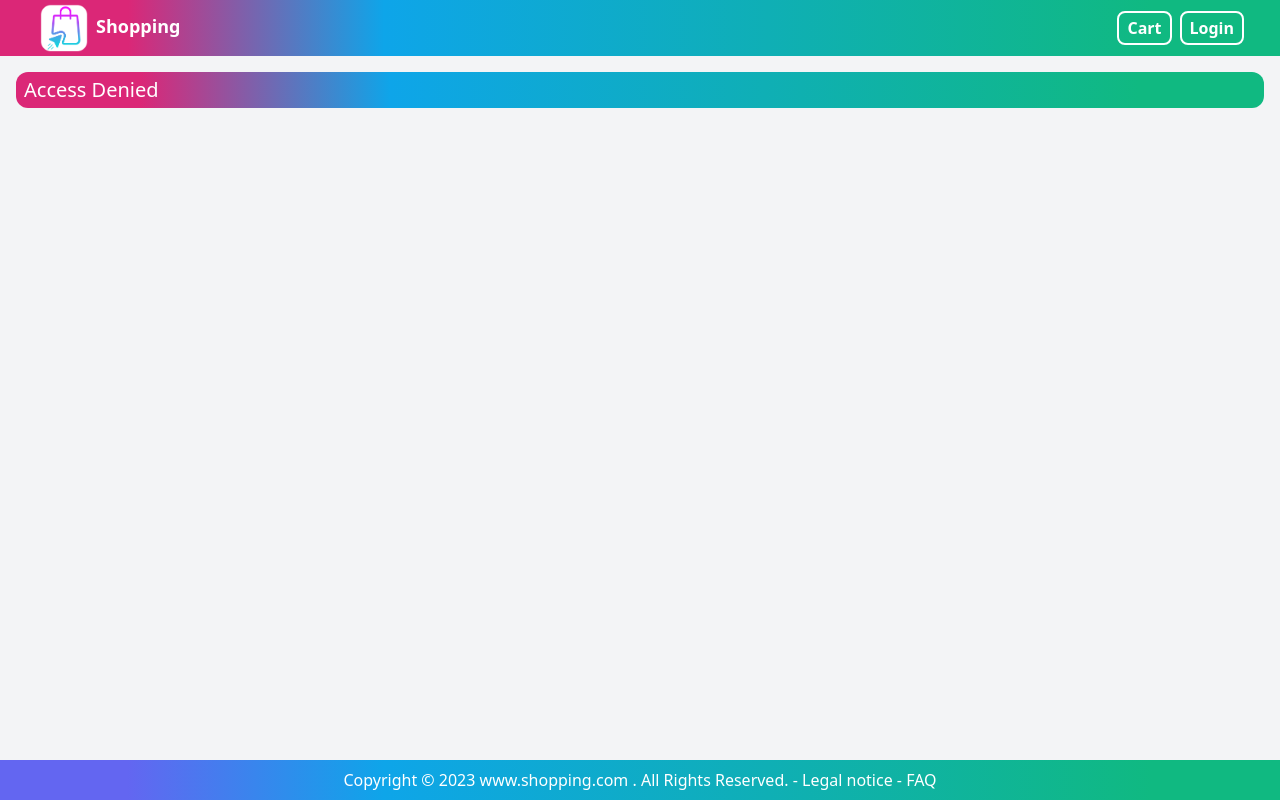
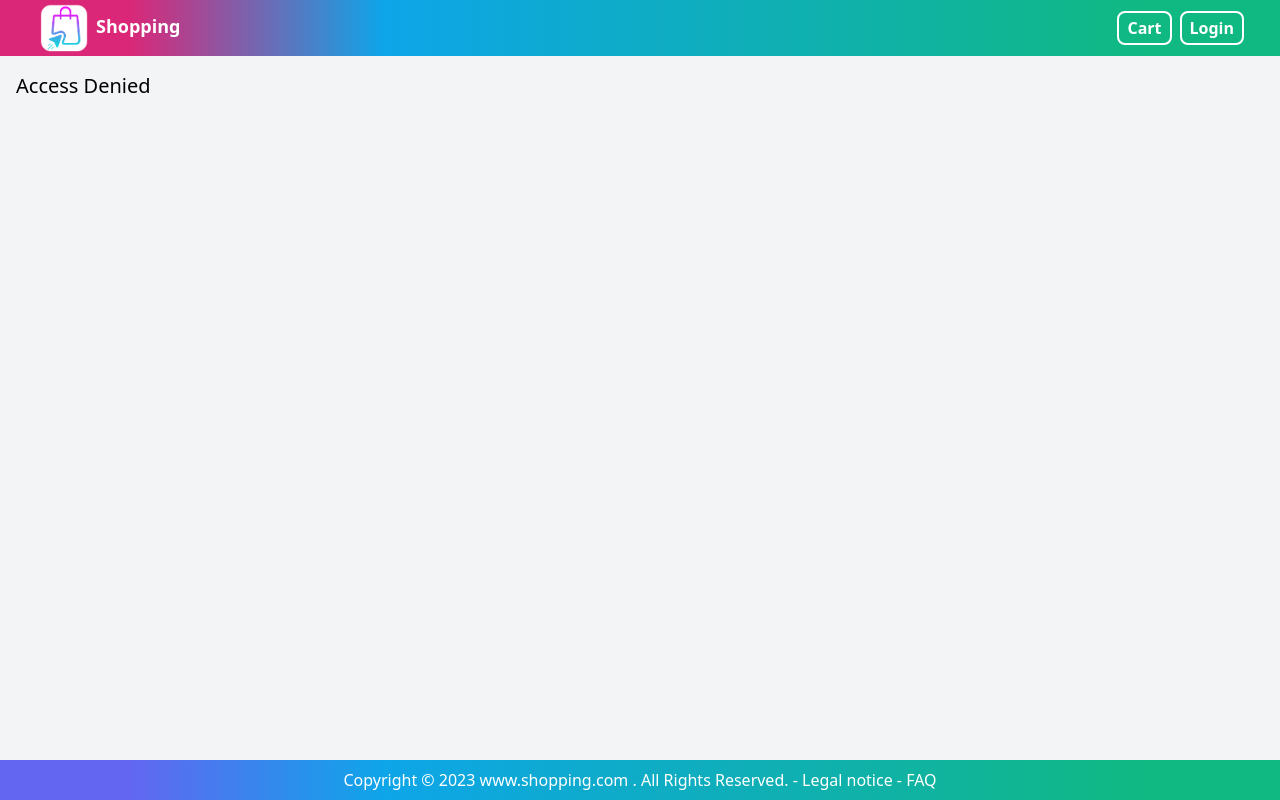
Before and after one commit to Mehranlip/Shopping-NextJs-Express, a Next.js app: page /unauthorized in a window 1280 px wide. Built offline with nearby package versions, Linux system fonts and the light colour scheme; no server answers.

Commit message:
fix auth

```diff
--- a/pages/unauthorized.js
+++ b/pages/unauthorized.js
@@ -1,10 +1,9 @@
-import Layout from "../components/Layout"
-
+import Layout from '../components/Layout'
 
 function Unauthorized() {
     return (
-        <Layout title="Access Denied">
-            <h2 className="mb-4 text-white px-2 py-1 text-xl rounded-xl bg-gradient-to-r  from-pink-600 from-10% via-sky-500 via-30% to-emerald-500 to-90%">Access Denied</h2>
+        <Layout title='Access Denied'>
+            <h2 className='text-xl'>Access Denied</h2>
         </Layout>
     )
 }
```
